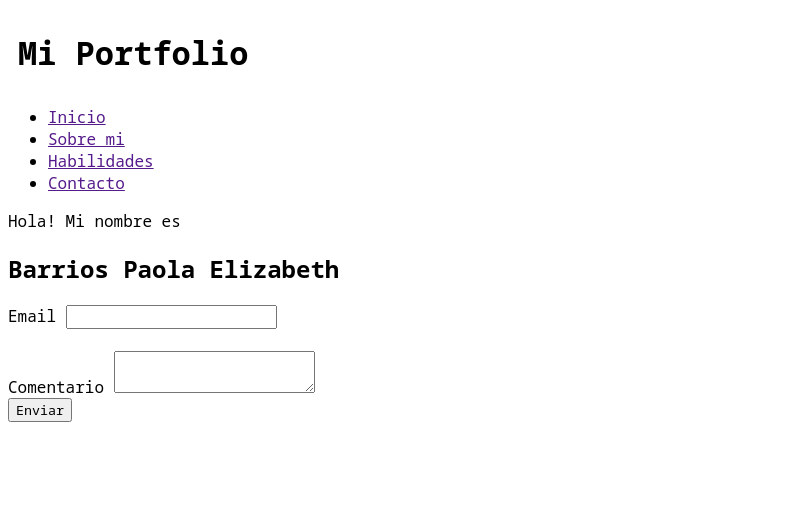
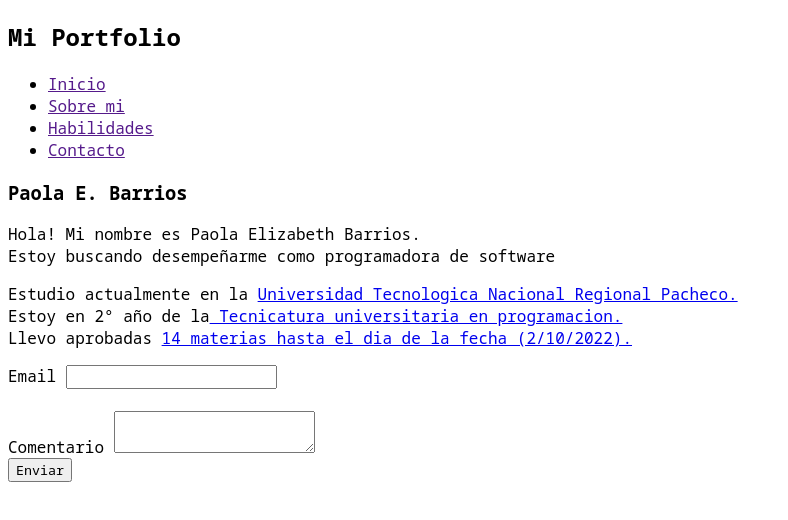
Before and after one commit to PaolaBarriosxD/Portfolio, a plain HTML site: page index.html in a window 1280 px wide. Shown: the whole page, without its empty margins (0-788 px from the left). Drawn offline with Linux system fonts and the light colour scheme.

Commit message:
tercera subida

```diff
--- a/estilos.css
+++ b/estilos.css
@@ -4,19 +4,9 @@
 
 }
 
-#encabezado
-{
-
-    display: inline-block;
-    padding:10px;
-    margin-left: 10px;
-    width: 500px;
-    height: 100px;
-    background-color: aqua;
-}
 
 h1{
-    padding:10px;
+
 }
 
 img{
--- a/index.html
+++ b/index.html
@@ -16,7 +16,7 @@
 
 <body>
     <header>
-        <h1>Mi Portfolio</h1>
+        <h2>Mi Portfolio</h2>
         <nav>
             <ul>
                 <li><a href="">Inicio</a></li>
@@ -29,10 +29,23 @@
     </header>
 
     <article>
-        <section class="sobre mi">
-            <p>Hola! Mi nombre es </p>
-            <h2>Barrios Paola Elizabeth</h2>
+        <section class="sobreMi">
+            <div>
+                <h1>Paola E. Barrios</h1>
+                <p class="sobreMi__p">Hola! Mi nombre es Paola Elizabeth Barrios. <br> Estoy buscando desempeñarme como programadora de software</p>
+                <div>
+                    <p>
+                        Estudio actualmente en la <a href="https://www.frgp.utn.edu.ar/" src="UTN frgp">Universidad Tecnologica Nacional Regional Pacheco.</a>
+                        <br>
+                        Estoy en 2° año de la<a href="https://www.frgp.utn.edu.ar/carreras/tup_tuss" src="tusi"> Tecnicatura universitaria en programacion.</a>
+                        <br>
+                        Llevo aprobadas <a href="materiasAprobadas.PNG" src="imagen sysacada estado academico">14 materias hasta el dia de la fecha (2/10/2022).</a>
+                    </p>
+                </div>
+
+            </div>
         </section>
+
         <section class="habilidades">
             <div>
 
```
Also changed, not shown: materiasAprobadas.PNG (added).
